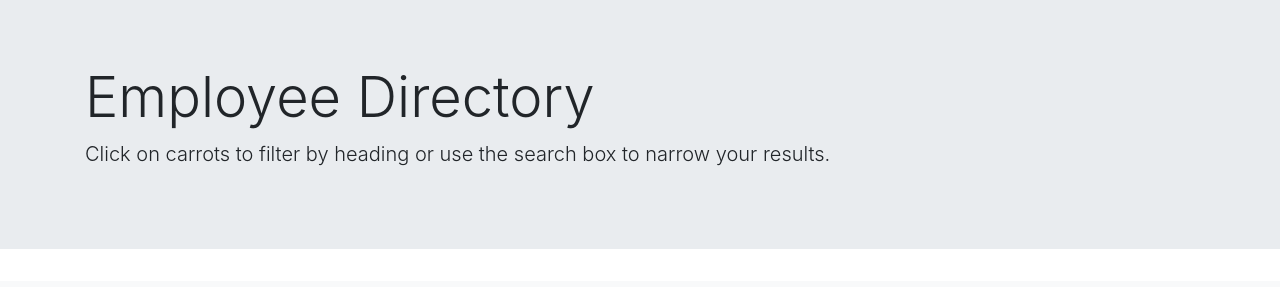
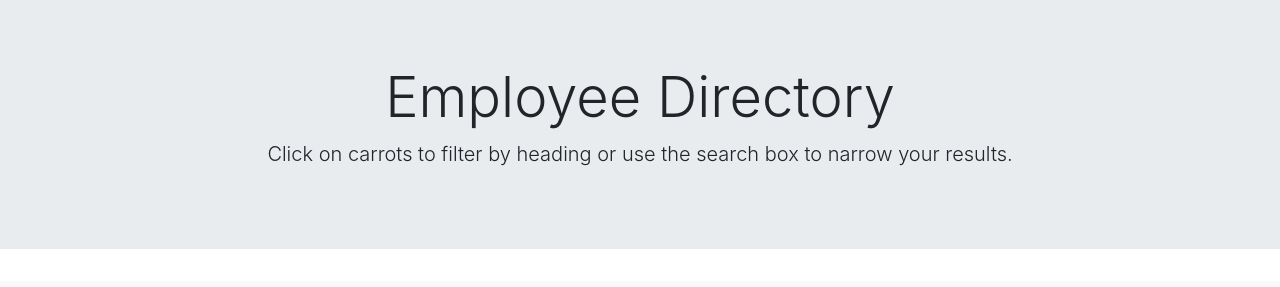
Before and after one commit to pmhagwood/employee-directory, a React (Create React App) app: page / in a window 1280 px wide. Shown: the top 287 px of the page. Built offline with nearby package versions, Linux system fonts and the light colour scheme; no server answers; the HTML template or start-up script is replaced by a standard one.

Commit message:
updated style

```diff
--- a/package.json
+++ b/package.json
@@ -22,7 +22,7 @@
     "test": "react-scripts test",
     "eject": "react-scripts eject",
     "predeploy": "npm run build",
-    "deploy": "main -b gh-pages -d build"
+    "deploy": "gh-pages -b live-link -d build"
   },
   "eslintConfig": {
     "extends": [
--- a/src/App.js
+++ b/src/App.js
@@ -67,7 +67,7 @@ class App extends Component  {
   render (){
     return (
       <>
-        <div className="jumbotron jumbotron-fluid">
+        <div className="jumbotron jumbotron-fluid text-center">
           <div className="container">
             <h1 className="display-4">Employee Directory</h1>
             <p className="lead">Click on carrots to filter by heading or use the search box to narrow your results.</p>
```
Also changed, not shown: 7 other files (tests, documents, lock files or other folders).
